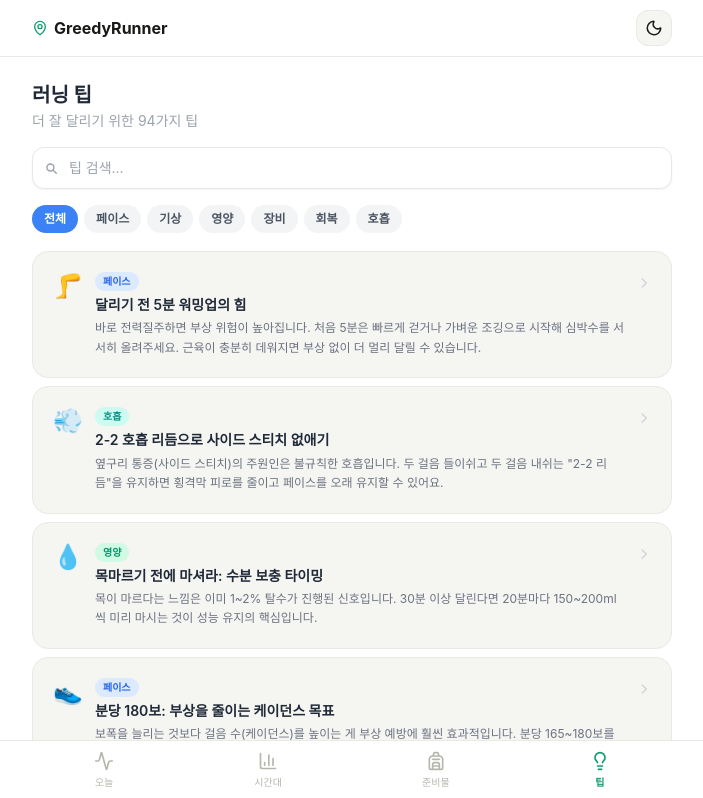
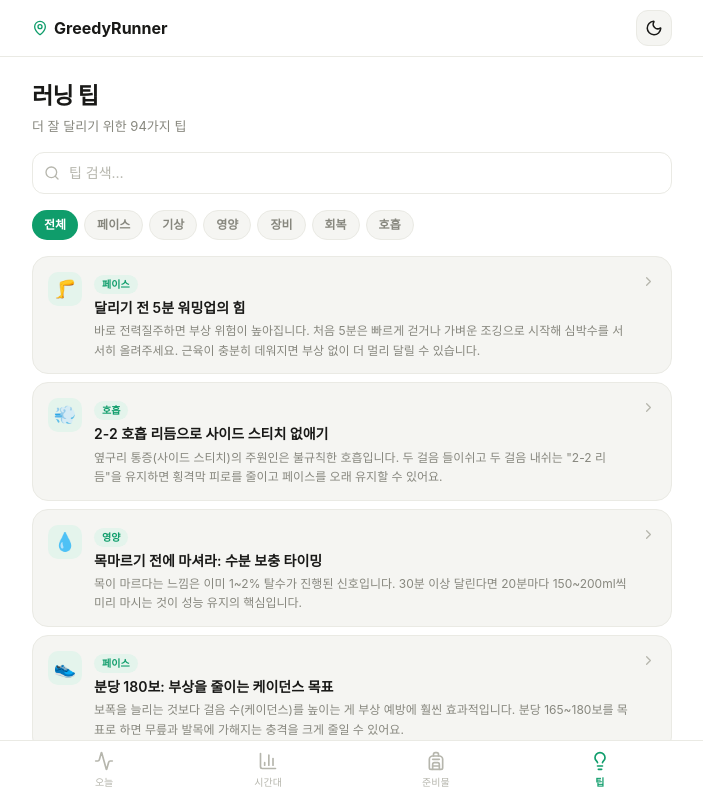
Before and after one commit to GreedyLabs/GreedyRunner, a React (Vite) app in the folder frontend/: page /tips in a window 1280 px wide. Shown: the top 798 px of the page, without its empty margins (288-991 px from the left). Built offline with nearby package versions, Linux system fonts and the light colour scheme; no server answers; a web font is replaced by a local one.

Commit message:
러닝팁 목록 기능 다시 살림

```diff
--- a/frontend/src/presentation/layouts/MainLayout.tsx
+++ b/frontend/src/presentation/layouts/MainLayout.tsx
@@ -20,8 +20,9 @@ const NAV_ITEMS = [
   { to: '/', label: '오늘', icon: Activity, end: true },
   { to: '/hours', label: '시간대', icon: BarChart3, end: false },
   { to: '/gear', label: '준비물', icon: Backpack, end: false },
-  // 팁 상세(/tips, /tips/:id)도 "팁" 탭에 속하므로 함께 활성화한다.
-  { to: '/tip', label: '팁', icon: Lightbulb, end: false, activeWhen: (pathname: string) => pathname.startsWith('/tip') },
+  // 팁 탭바는 전체 팁 목록(/tips)으로 이동한다. 오늘 조건 팁 상세(/tip)와
+  // 개별 팁 상세(/tips/:id)도 "팁" 탭에 속하므로 함께 활성화한다.
+  { to: '/tips', label: '팁', icon: Lightbulb, end: false, activeWhen: (pathname: string) => pathname.startsWith('/tip') },
 ];
 
 export function MainLayout({ children, regionName }: MainLayoutProps) {
--- a/frontend/src/presentation/pages/RunningTipPage.tsx
+++ b/frontend/src/presentation/pages/RunningTipPage.tsx
@@ -1,17 +1,9 @@
 import type { ReactNode } from 'react'
 import { useParams, Link, useLocation } from 'react-router-dom'
+import { ChevronLeft, ChevronRight } from 'lucide-react'
 import { RUNNING_TIPS } from '../../lib/runningTips'
 import { Card } from '../components/ui/Card'
 import { NotFoundPage } from './NotFoundPage'
-
-const CATEGORY_COLOR: Record<string, string> = {
-  '페이스': 'bg-blue-100 text-blue-600',
-  '기상':   'bg-sky-100 text-sky-600',
-  '영양':   'bg-emerald-100 text-emerald-600',
-  '장비':   'bg-violet-100 text-violet-600',
-  '회복':   'bg-amber-100 text-amber-600',
-  '호흡':   'bg-teal-100 text-teal-600',
-}
 
 export function RunningTipPage() {
   const { id } = useParams<{ id: string }>()
@@ -21,7 +13,6 @@ export function RunningTipPage() {
 
   if (!tip) return <NotFoundPage />
 
-  const categoryColor = CATEGORY_COLOR[tip.category] ?? 'bg-gray-100 text-gray-600'
   const relatedTips = RUNNING_TIPS.filter(t => t.category === tip.category && t.id !== tip.id).slice(0, 3)
 
   // 단락 구분(\n\n), 굵게(**text**), 표(| 로 시작) 처리
@@ -37,11 +28,11 @@ export function RunningTipPage() {
                 const cells = row.split('|').filter(c => c.trim() !== '')
                 const Tag = ri === 0 ? 'th' : 'td'
                 return (
-                  <tr key={ri} className={ri === 0 ? 'bg-gray-50' : ri % 2 === 0 ? 'bg-white' : 'bg-gray-50/50'}>
+                  <tr key={ri} className={ri === 0 ? 'bg-accent-soft' : ri % 2 === 0 ? '' : 'bg-paper/50'}>
                     {cells.map((cell, ci) => (
                       <Tag
                         key={ci}
-                        className="border border-gray-200 px-3 py-1.5 text-left font-normal text-gray-700"
+                        className={`border border-line px-3 py-1.5 text-left font-normal ${ri === 0 ? 'text-accent font-semibold' : 'text-muted'}`}
                       >
                         {cell.trim()}
                       </Tag>
@@ -60,7 +51,7 @@ export function RunningTipPage() {
       const parts = text.split(/(\*\*[^*]+\*\*|\[[^\]]+\]\([^)]+\))/)
       return parts.map((part, pi) => {
         if (part.startsWith('**') && part.endsWith('**')) {
-          return <strong key={pi} className="font-semibold text-gray-800">{part.slice(2, -2)}</strong>
+          return <strong key={pi} className="font-semibold text-ink">{part.slice(2, -2)}</strong>
         }
 
         const linkMatch = part.match(/^\[([^\]]+)\]\(([^)]+)\)$/)
@@ -71,7 +62,7 @@ export function RunningTipPage() {
               href={linkMatch[2]}
               target="_blank"
               rel="noopener noreferrer"
-              className="font-medium text-blue-600 underline underline-offset-2 decoration-blue-200 hover:text-blue-700"
+              className="font-medium text-accent underline underline-offset-2 decoration-accent/30 hover:opacity-80"
             >
               {linkMatch[1]}
             </a>
@@ -91,8 +82,8 @@ export function RunningTipPage() {
       rendered.push(
         <ul key={key} className="space-y-1 list-none">
           {bullets.map((item, bi) => (
-            <li key={bi} className="flex gap-2 text-xs sm:text-sm text-gray-600 leading-relaxed">
-              <span className="text-gray-400 shrink-0 mt-0.5" aria-hidden="true">•</span>
+            <li key={bi} className="flex gap-2 text-xs sm:text-sm text-muted leading-relaxed">
+              <span className="text-faint shrink-0 mt-0.5" aria-hidden="true">•</span>
               <span>{renderInline(item)}</span>
             </li>
           ))}
@@ -108,14 +99,14 @@ export function RunningTipPage() {
       flushBullets(`ul-${li}`)
       if (line.startsWith('**') && line.endsWith('**')) {
         rendered.push(
-          <h2 key={li} className="font-semibold text-gray-800 text-sm sm:text-base mt-3">
+          <h2 key={li} className="font-semibold text-ink text-sm sm:text-base mt-3">
             {line.slice(2, -2)}
           </h2>
         )
         return
       }
       rendered.push(
-        <p key={li} className="text-xs sm:text-sm text-gray-600 leading-relaxed">
+        <p key={li} className="text-xs sm:text-sm text-muted leading-relaxed">
           {renderInline(line)}
         </p>
       )
@@ -133,32 +124,30 @@ export function RunningTipPage() {
       {/* 뒤로가기 */}
       <Link
         to={backUrl}
-        className="inline-flex items-center gap-1.5 text-xs sm:text-sm text-gray-400 hover:text-gray-600 transition-colors"
+        className="inline-flex items-center gap-1 text-[13px] text-muted hover:text-ink transition-colors"
       >
-        <svg className="w-3.5 h-3.5" fill="none" viewBox="0 0 24 24" stroke="currentColor" strokeWidth={2.5}>
-          <path strokeLinecap="round" strokeLinejoin="round" d="M15 19l-7-7 7-7" />
-        </svg>
+        <ChevronLeft className="w-[15px] h-[15px]" />
         러닝 팁 목록
       </Link>
 
       {/* 본문 카드 */}
       <Card>
         <div className="flex items-center gap-2 mb-3">
-          <span className={`text-[10px] sm:text-xs font-semibold px-2 py-0.5 rounded-full ${categoryColor}`}>
+          <span className="text-[10px] sm:text-xs font-bold px-2 py-0.5 rounded-full bg-accent-soft text-accent">
             {tip.category}
           </span>
-          <span className="text-[10px] sm:text-xs text-gray-400">러닝 팁</span>
+          <span className="text-[10px] sm:text-xs text-muted">러닝 팁</span>
         </div>
-        <h1 className="text-lg sm:text-xl font-bold text-gray-800 mb-4 leading-snug">
+        <h1 className="text-lg sm:text-xl font-bold text-ink mb-4 leading-snug">
           {tip.emoji} {tip.title}
         </h1>
-        <p className="text-sm text-gray-600 leading-relaxed mb-6 pb-4 border-b border-gray-100">
+        <p className="text-sm text-muted leading-relaxed mb-6 pb-4 border-b border-line">
           {tip.summary}
         </p>
         <div className="space-y-4">
           {paragraphs}
         </div>
-        <p className="mt-6 pt-3 border-t border-gray-100 text-[10px] sm:text-xs text-gray-400">
+        <p className="mt-6 pt-3 border-t border-line text-[10px] sm:text-xs text-faint">
           <time dateTime={tip.updatedAt ?? tip.publishedAt}>
             {(tip.updatedAt ?? tip.publishedAt).split('-').join('. ')}.
           </time>{' '}
@@ -169,7 +158,7 @@ export function RunningTipPage() {
       {/* 같은 카테고리의 관련 팁 — 내부 링크 강화 */}
       {relatedTips.length > 0 && (
         <Card>
-          <h2 className="text-sm sm:text-base font-semibold text-gray-800 mb-3">
+          <h2 className="text-sm sm:text-base font-semibold text-ink mb-3">
             관련 {tip.category} 팁
           </h2>
           <ul className="space-y-2">
@@ -177,10 +166,10 @@ export function RunningTipPage() {
               <li key={related.id}>
                 <Link
                   to={`/tips/${related.id}`}
-                  className="flex items-start gap-2 text-xs sm:text-sm text-gray-600 hover:text-blue-600 transition-colors"
+                  className="flex items-start gap-2 text-xs sm:text-sm text-muted hover:text-accent transition-colors"
                 >
                   <span aria-hidden="true">{related.emoji}</span>
-                  <span className="underline underline-offset-2 decoration-gray-200">
+                  <span className="underline underline-offset-2 decoration-line">
                     {related.title}
                   </span>
                 </Link>
@@ -192,12 +181,10 @@ export function RunningTipPage() {
 
       <Link
         to="/tips"
-        className="inline-flex items-center gap-1 text-xs text-blue-500 hover:text-blue-600 transition-colors px-1"
+        className="inline-flex items-center gap-1 text-xs text-accent hover:opacity-80 transition-opacity px-1"
       >
         모든 팁 보기
-        <svg className="w-3 h-3" fill="none" viewBox="0 0 24 24" stroke="currentColor" strokeWidth={2.5}>
-          <path strokeLinecap="round" strokeLinejoin="round" d="M9 5l7 7-7 7" />
-        </svg>
+        <ChevronRight className="w-3 h-3" />
       </Link>
     </div>
   )
--- a/frontend/src/presentation/pages/RunningTipsPage.tsx
+++ b/frontend/src/presentation/pages/RunningTipsPage.tsx
@@ -1,4 +1,5 @@
 import { Link, useSearchParams } from 'react-router-dom'
+import { Search, ChevronRight } from 'lucide-react'
 import { RUNNING_TIPS } from '../../lib/runningTips'
 import type { RunningTip } from '../../lib/runningTips'
 import { Card } from '../components/ui/Card'
@@ -15,15 +16,6 @@ const CATEGORIES: Array<Category | '전체'> = [
   '회복',
   '호흡',
 ]
-
-const CATEGORY_COLOR: Record<string, string> = {
-  '페이스': 'bg-blue-100 text-blue-600',
-  '기상':   'bg-sky-100 text-sky-600',
-  '영양':   'bg-emerald-100 text-emerald-600',
-  '장비':   'bg-violet-100 text-violet-600',
-  '회복':   'bg-amber-100 text-amber-600',
-  '호흡':   'bg-teal-100 text-teal-600',
-}
 
 export function RunningTipsPage() {
   const [searchParams, setSearchParams] = useSearchParams()
@@ -66,38 +58,26 @@ export function RunningTipsPage() {
     <div className="space-y-4 animate-slide-up">
       {/* 헤더 */}
       <div>
-        <h1 className="text-lg sm:text-xl font-bold text-gray-800">러닝 팁</h1>
-        <p className="text-xs sm:text-sm text-gray-400 mt-0.5">
+        <h1 className="text-[23px] font-extrabold leading-snug tracking-tight">러닝 팁</h1>
+        <p className="text-[13px] text-muted mt-1">
           더 잘 달리기 위한 {RUNNING_TIPS.length}가지 팁
         </p>
       </div>
 
       {/* 검색 인풋 */}
       <div className="relative">
-        <svg
-          className="absolute left-3 top-1/2 -translate-y-1/2 w-3.5 h-3.5 text-gray-400 pointer-events-none"
-          fill="none"
-          viewBox="0 0 24 24"
-          stroke="currentColor"
-          strokeWidth={2.5}
-        >
-          <path
-            strokeLinecap="round"
-            strokeLinejoin="round"
-            d="M21 21l-4.35-4.35M17 11A6 6 0 1 1 5 11a6 6 0 0 1 12 0z"
-          />
-        </svg>
+        <Search className="absolute left-3 top-1/2 -translate-y-1/2 w-4 h-4 text-faint pointer-events-none" />
         <input
           type="search"
           value={keyword}
           onChange={e => setKeyword(e.target.value)}
           placeholder="팁 검색…"
-          className="w-full pl-9 pr-4 py-2.5 text-sm rounded-xl border border-gray-200 bg-white shadow-sm placeholder:text-gray-400 focus:outline-none focus:ring-2 focus:ring-blue-300 focus:border-blue-300 transition"
+          className="w-full pl-9 pr-4 py-2.5 text-sm bg-paper text-ink border border-line rounded-xl placeholder:text-faint focus:outline-none focus:ring-2 focus:ring-accent focus:border-transparent transition"
         />
       </div>
 
       {/* 카테고리 필터 칩 */}
-      <div className="flex gap-1.5 overflow-x-auto pb-0.5 scrollbar-none">
+      <div className="flex flex-wrap gap-1.5">
         {CATEGORIES.map(cat => (
           <button
             key={cat}
@@ -106,8 +86,8 @@ export function RunningTipsPage() {
             className={cn(
               'shrink-0 text-xs font-semibold px-3 py-1.5 rounded-full transition-colors',
               selectedCategory === cat
-                ? 'bg-blue-500 text-white'
-                : 'bg-gray-100 text-gray-600 hover:bg-gray-200',
+                ? 'bg-accent text-white'
+                : 'bg-panel border border-line text-muted hover:text-ink',
             )}
           >
             {cat}
@@ -119,45 +99,34 @@ export function RunningTipsPage() {
       {filtered.length === 0 ? (
         <div className="flex flex-col items-center justify-center py-16 text-center">
           <span className="text-3xl mb-3">🔍</span>
-          <p className="text-sm font-semibold text-gray-500">검색 결과가 없습니다</p>
-          <p className="text-xs text-gray-400 mt-1">다른 키워드나 카테고리로 검색해 보세요</p>
+          <p className="text-sm font-semibold text-ink">검색 결과가 없습니다</p>
+          <p className="text-xs text-muted mt-1">다른 키워드나 카테고리로 검색해 보세요</p>
         </div>
       ) : (
         <div className="space-y-2">
-          {filtered.map(tip => {
-            const categoryColor = CATEGORY_COLOR[tip.category] ?? 'bg-gray-100 text-gray-600'
-            return (
+          {filtered.map(tip => (
             <Link key={tip.id} to={`/tips/${tip.id}`} state={{ backUrl: `/tips${searchParams.toString() ? `?${searchParams.toString()}` : ''}` }} className="block">
-                <Card className="hover:border-blue-200 hover:shadow-sm transition-all active:scale-[0.99]">
+              <Card padding="none" className="px-[15px] py-[13px] hover:bg-paper/50 transition-colors active:scale-[0.99]">
                 <div className="flex items-start gap-3">
-                    <span className="text-2xl shrink-0 leading-none mt-0.5">{tip.emoji}</span>
+                  <span className="flex-none w-[34px] h-[34px] rounded-[10px] bg-accent-soft flex items-center justify-center text-lg mt-0.5">
+                    {tip.emoji}
+                  </span>
                   <div className="flex-1 min-w-0">
-                      <div className="flex items-center gap-2 mb-1">
-                        <span className={cn('text-[10px] font-semibold px-2 py-0.5 rounded-full', categoryColor)}>
+                    <span className="inline-flex text-[10px] font-bold px-2 py-0.5 rounded-full bg-accent-soft text-accent mb-1">
                       {tip.category}
                     </span>
-                      </div>
-                      <p className="text-sm font-semibold text-gray-800 leading-snug mb-1">
+                    <p className="text-sm font-semibold text-ink leading-snug mb-1">
                       {tip.title}
                     </p>
-                      <p className="text-xs text-gray-500 leading-relaxed line-clamp-2">
+                    <p className="text-xs text-muted leading-relaxed line-clamp-2">
                       {tip.summary}
                     </p>
                   </div>
-                    <svg
-                      className="w-3.5 h-3.5 text-gray-300 shrink-0 mt-1"
-                      fill="none"
-                      viewBox="0 0 24 24"
-                      stroke="currentColor"
-                      strokeWidth={2.5}
-                    >
-                      <path strokeLinecap="round" strokeLinejoin="round" d="M9 5l7 7-7 7" />
-                    </svg>
+                  <ChevronRight className="w-[15px] h-[15px] text-faint shrink-0 mt-1" />
                 </div>
               </Card>
             </Link>
-            )
-          })}
+          ))}
         </div>
       )}
     </div>
```
Lines whose indentation alone changed are shown as unchanged.
